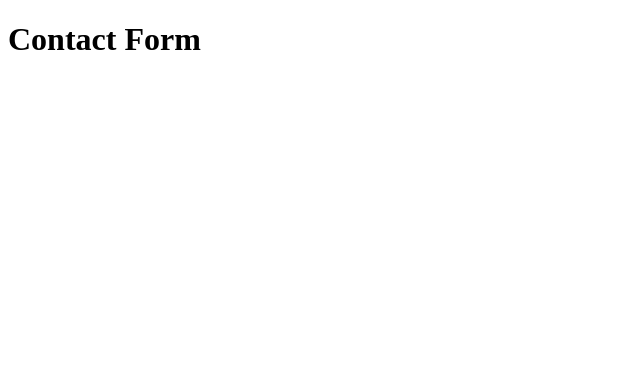
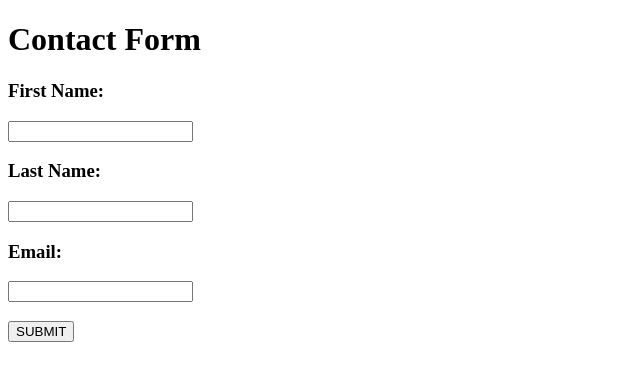
Before and after one commit to ghost-mann/contact_form, a PHP site: page /contact.php in a window 1280 px wide. Shown: the top 381 px of the page, without its empty margins (0-640 px from the left). Run offline with PHP 8.4, Linux system fonts and the light colour scheme.

Commit message:
feat: added basic text,input fields and buttons in contact.php

```diff
--- a/contact.php
+++ b/contact.php
@@ -9,6 +9,24 @@
     <title>contact form</title>
 </head>
 <body>
+<div class="parent-container">
+    <div class="centered-div">
     <h1>Contact Form</h1>
+    <h3>First Name: </h3>
+    <label>
+        <input type="text">
+    </label>
+    <h3>Last Name: </h3>
+    <label>
+        <input type="text">
+    </label>
+    <h3>Email:</h3>
+    <label>
+        <input type=email>
+    </label>
+    <h3></h3>
+    </div>
+    <button type="button">SUBMIT</button>
+</div>
 </body>
 </html>
```
